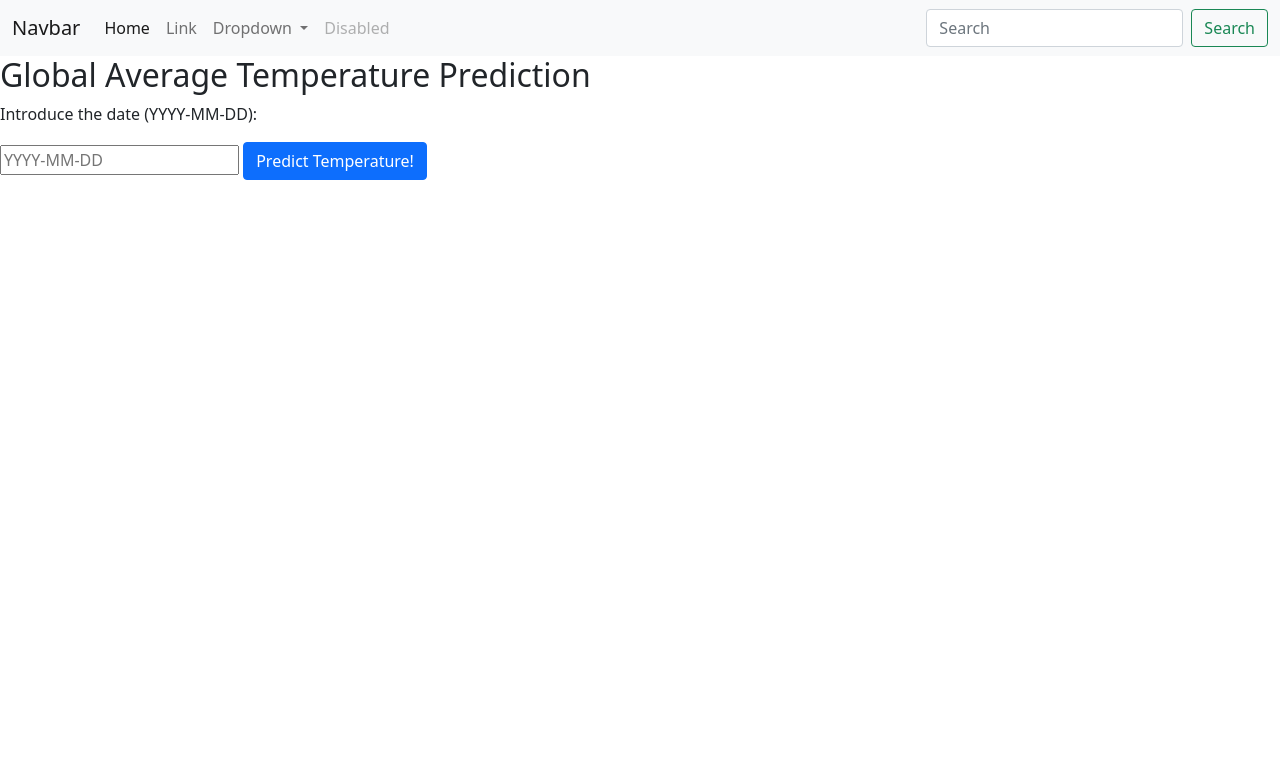
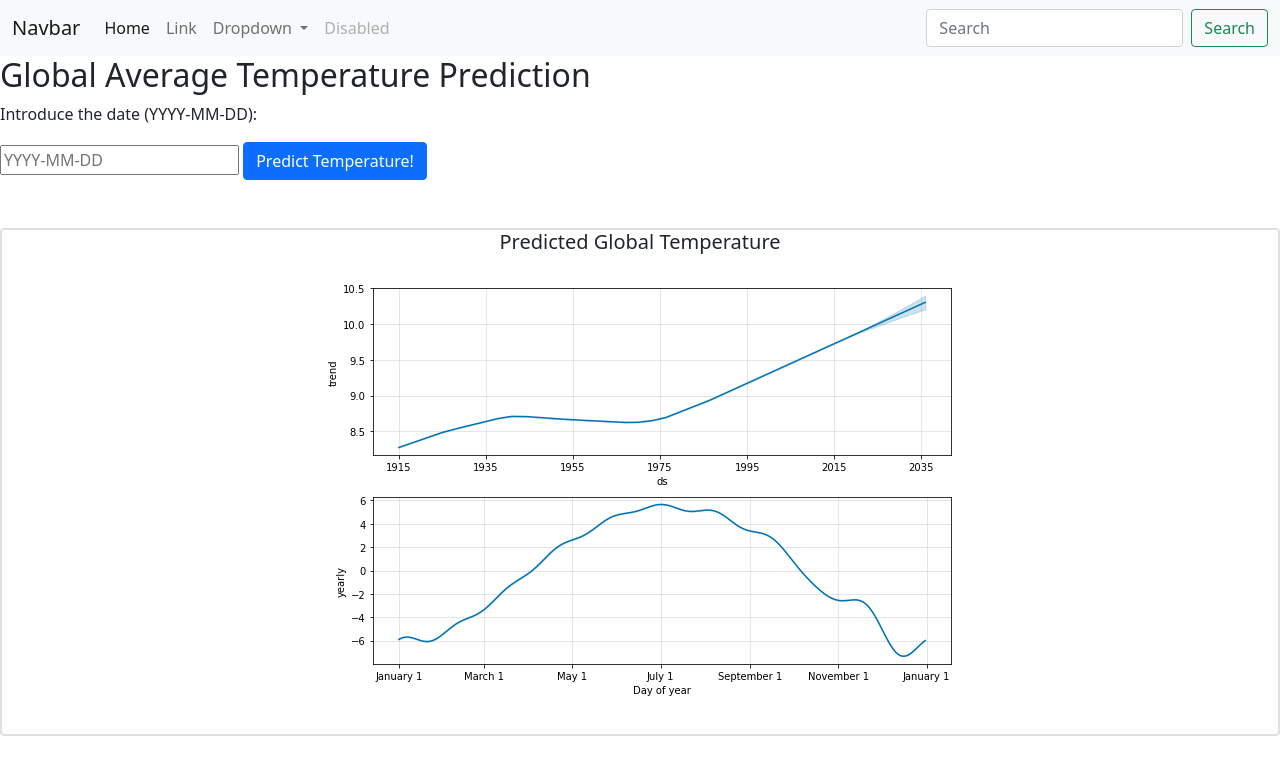
Before and after one commit to jqin18/project3, a Flask app: page / in a window 1280 px wide. Shown: the top 775 px of the page. Run offline with Flask 2, Linux system fonts and the light colour scheme; parts of the project's set-up code (start-up, migrations or seed data) failed here and were passed over.

Commit message:
final touch

```diff
--- a/app.py
+++ b/app.py
@@ -18,7 +18,6 @@ def predict():
     """Grabs the input values and uses them to make prediction"""
     year = str(request.form['year'])
     future_date = pd.DataFrame({'ds':[year]})
-    # future = m.make_future_dataframe(periods=year)
     prediction = model.predict(future_date)
     data = prediction[["ds", "yhat"]]
 
--- a/templates/index.html
+++ b/templates/index.html
@@ -54,7 +54,6 @@
            <!-- Inputs for our ML model -->
             <form action="{{ url_for('predict')}}" method="post">
               <input type="text" name="year" placeholder="YYYY-MM-DD" required="required" />
-              <!-- <input type="text" name="distance" placeholder="Distance" required="required"/> -->
               <button type="submit" class="btn btn-primary btn-block btn-large">Predict Temperature!</button>
             </form>
 
@@ -62,5 +61,18 @@
           <br>
         <b> {{ prediction_text }} </b>
        </div>
+
+       <div class="card">
+        <div class="card text-center">
+          <div class="col-sm-12">
+            <h5 class="card-title_1">Predicted Global Temperature</h5>
+           <div class="card-body">
+            <img src="/static/trend.png" alt="predicted global temperature until 2035">
+            <p class="card-text_1">
+            </p>
+      </div>
+    </div>
+  </div>
+           </div>
 </body>
 </html>
```
Also changed, not shown: static/trend.png (added), 2 other files.
